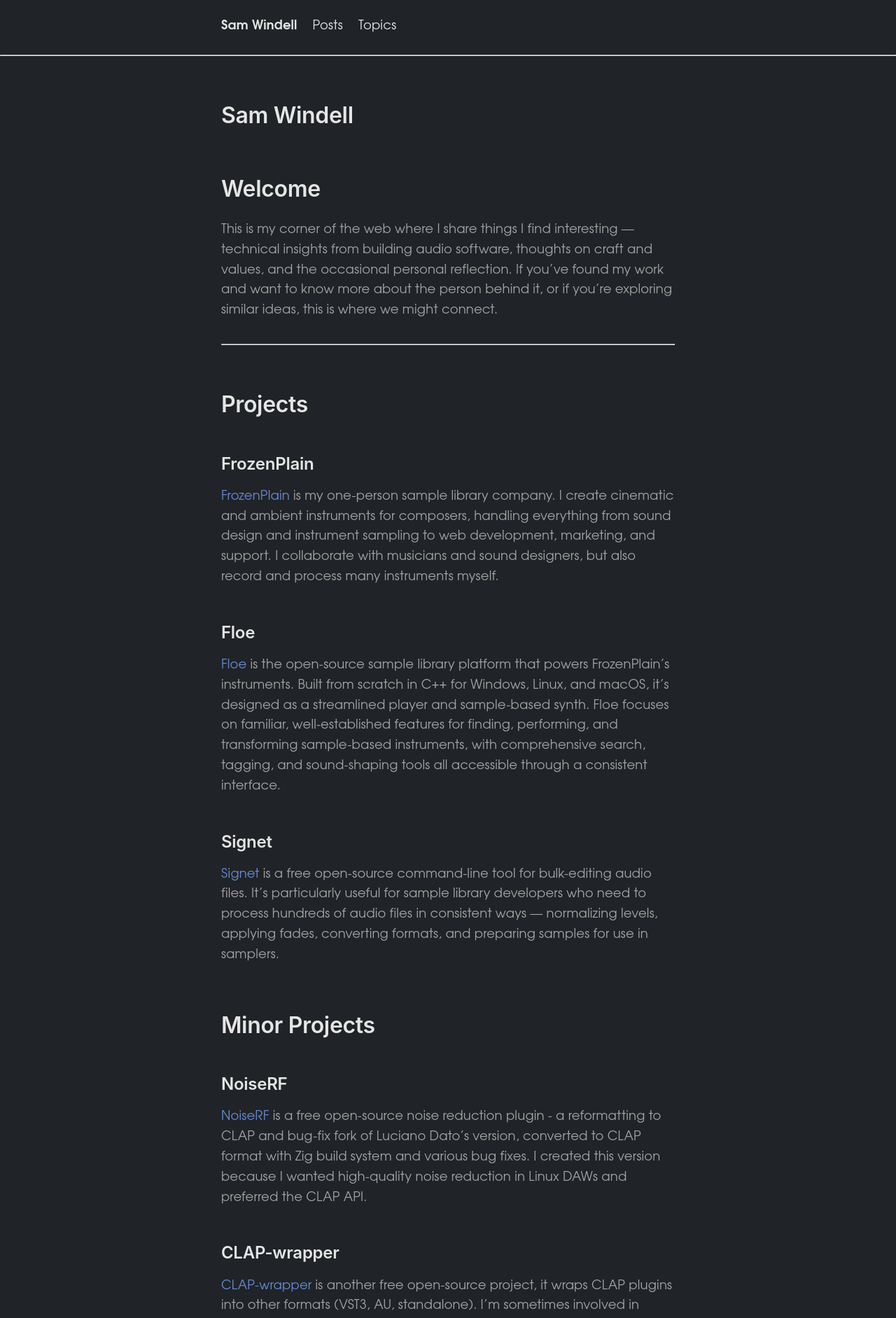
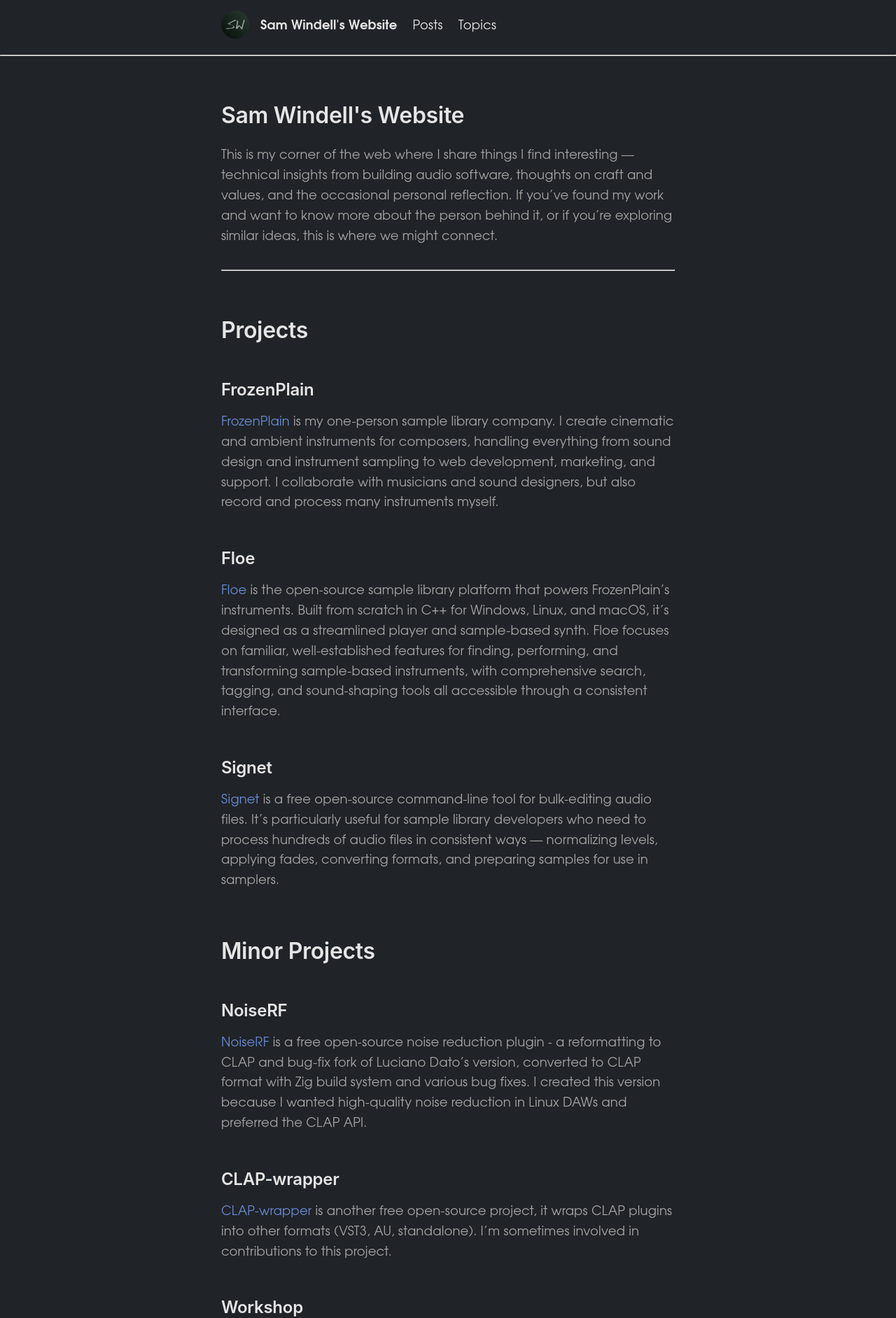
Before and after one commit to SamWindell/samwindell.github.io, a Jekyll site: the page built from index.md, in a window 1280 px wide. Shown: the top 1883 px of the page at 70% size. Built offline with Jekyll 4.4.1, drawn with Linux system fonts in a browser that asks for light colours; some of the changed text lies outside the part shown.

Commit message:
new favicon and profile pic, and tweaks

```diff
--- a/_layouts/default.html
+++ b/_layouts/default.html
@@ -5,6 +5,7 @@
     <meta charset="utf-8">
     <meta name="viewport" content="width=device-width, initial-scale=1" />
     <title>{{ page.title }}</title>
+    <link rel="icon" href="{{ '/assets/images/favicon.svg' | relative_url }}" type="image/svg+xml">
     <link rel="icon" href="{{ '/assets/images/favicon.png' | relative_url }}" type="image/png">
     <link rel="stylesheet" href="/style.css">
     <link href="/assets/css/fontawesome.all.min.css" rel="stylesheet">
@@ -21,6 +22,9 @@
     <header>
         <div class="content">
             <nav>
+                <a href="/" class="favicon-link">
+                    <img src="{{ '/assets/images/favicon.svg' | relative_url }}" alt="Home" class="favicon-nav">
+                </a>
                 <ul>
                     {% for node in site.pages %}
                     {% if page.url == node.url %}
--- a/index.md
+++ b/index.md
@@ -1,9 +1,7 @@
 ---
-title: Sam Windell
+title: Sam Windell's Website
 layout: default
 ---
-
-## Welcome
 
 This is my corner of the web where I share things I find interesting — technical insights from building audio software, thoughts on craft and values, and the occasional personal reflection. If you've found my work and want to know more about the person behind it, or if you're exploring similar ideas, this is where we might connect.
 
@@ -28,6 +26,13 @@ This is my corner of the web where I share things I find interesting — technic
 ### CLAP-wrapper
 [CLAP-wrapper](https://github.com/free-audio/clap-wrapper) is another free open-source project, it wraps CLAP plugins into other formats (VST3, AU, standalone). I'm sometimes involved in contributions to this project.
 
+### Workshop
+[Workshop](https://github.com/samwindell/workshop) is my personal config for my Linux (NixOS), macOS, and WSL machines configured with Nix. Highlights include Neovim and a Hyprland setup. Not really intended for public use, but available for those interested.
+
+### Open-source highlights
+- [WAV file format metadata parser/writer in C](https://github.com/mackron/dr_libs/pull/170) for dr_libs.
+- [Preprocessors for Kontakt scripting language](https://github.com/nojanath/SublimeKSP/blob/master/compiler/preprocessor_plugins.py) for SublimeKSP (2016).
+
 ---
 
 ## About Me
--- a/style.css
+++ b/style.css
@@ -67,6 +67,20 @@ footer {
 
 nav {
     margin-top: 8px;
+    display: flex;
+    align-items: center;
+    gap: 16px;
+}
+
+.favicon-link {
+    flex-shrink: 0;
+}
+
+.favicon-nav {
+    width: 40px;
+    height: 40px;
+    margin: 0;
+    vertical-align: middle;
 }
 
 a {
```
Also changed, not shown: assets/images/favicon.png, assets/images/favicon.svg (added), assets/images/me.webp.
